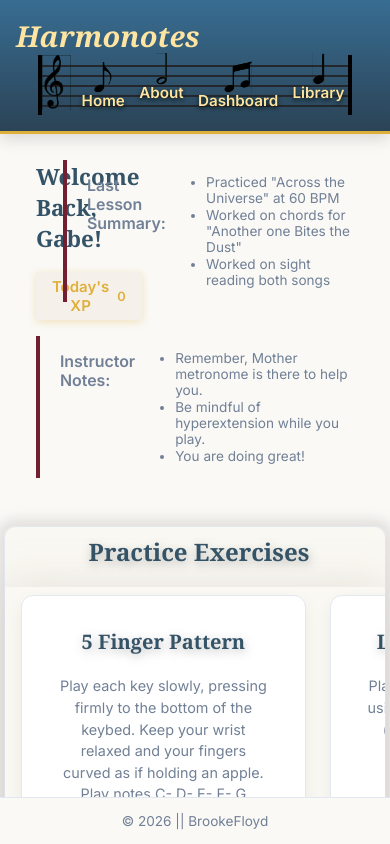
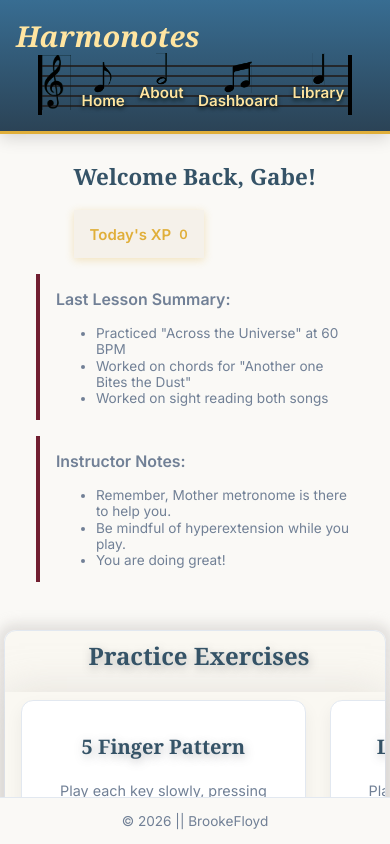
Before and after one commit to BrookeFloyd10/Harmonotes-BrookeF, a React (Vite) app in the folder harmonotes/: page /dashboard in a window 390 px wide. Built offline with nearby package versions, Linux system fonts and the light colour scheme.

Commit message:
added consistent spacing in app.css and fixed flex bahavior on dashboard top to allow responsiveness

```diff
--- a/harmonotes/src/App.css
+++ b/harmonotes/src/App.css
@@ -2,6 +2,7 @@
     font-family: 'Inter', system-ui, -apple-system, BlinkMacSystemFont, 'Segoe UI', Roboto, Oxygen, Ubuntu, Cantarell, 'Open Sans', 'Helvetica Neue', sans-serif;
     box-sizing: border-box;
 }
+
 
 body {
     margin: 0;
@@ -18,6 +19,7 @@ body {
     width: 100%;
 }
 
+
 main {
     flex: 1;
     display: flex;
@@ -25,6 +27,7 @@ main {
     min-height: 0;
     overflow-y: auto;
 }
+
 
 .site-header {
     background: linear-gradient(180deg, #386d92 0%, #2b4356 100%);
@@ -36,6 +39,7 @@ main {
     padding: 1.75rem clamp(1.5rem, 5vw, 5rem);
 }
 
+
 .site-header h1 {
     font-family:Georgia, serif;
     font-style: italic;
@@ -44,12 +48,14 @@ main {
     color: #FFE5A1;
 }
 
+
 .nav-bar {
     display: flex;
     align-items: center;
     justify-content: flex-end;
     position: relative;
 }
+
 
 .nav-bar ul::before {
     content: "";
@@ -67,14 +73,17 @@ main {
         z-index: 1;
 }
 
+
 .nav-bar li {
   position: relative;
   z-index: 2;
 }
 
+
 .nav-bar li:nth-child(even) {
     margin-top: 1px;
 }
+
 
 .nav-bar li:nth-child(odd) {
     margin-top: -15px;
@@ -95,6 +104,7 @@ main {
     margin: 0.5rem;
 }
 
+
 .nav-bar img {
     height: 2.9rem;
     width: auto;
@@ -111,6 +121,7 @@ main {
     width: auto;
 }
 
+
 .nav-bar ul {
     display: flex;
     flex-direction: row;
@@ -126,10 +137,12 @@ main {
     filter:drop-shadow(.5px .5px #012117);
 }
 
+
 .nav-bar a:hover {
     color: #E0AF3A;
     transform: translateY(-4px);
 }
+
 
 .home-page {
     flex: 1;
@@ -141,6 +154,7 @@ main {
     gap: 0.5rem;
 }
 
+
 .home-page img {
     width: min(850px, 100%);
     border-radius: 5px;
@@ -148,7 +162,8 @@ main {
     max-width: 100%;
     min-height: 0;
     height: auto;
- }
+}
+
 
 .home-page p {
     padding-top: 0;
@@ -160,9 +175,9 @@ main {
     font-family: Georgia, serif;
 }
 
+
 .dashboard-top {
     display: flex;
-        flex-wrap: wrap;
     flex-direction: row;
     align-items: center;
     justify-content: space-between;
@@ -173,13 +188,15 @@ main {
     padding: 0 2rem;
 }
 
+
 .dashboard-left {
     display: flex;
     flex-direction: column;
     align-items: flex-start;
-    flex: 1;
+    flex: 1 1 auto;
     min-width: 0;
 }
+
 
 .dashboard-left h2 {
     font-family: Georgia, serif;
@@ -206,14 +223,13 @@ main {
 
 }
 
+
 .lesson-summary,
 .instructor-notes {
-    display: flex;
-    flex-direction: row;
-    flex: 1 1 280px;
+    flex: 1 1 auto;
     min-width: 0;
     max-width: 600px;
-    padding-left: 1.25rem;
+    padding-left: 1rem;
     border-left: 4px solid #711F31;
     color: #718096;
     font-size: 0.85rem;
@@ -233,11 +249,13 @@ main {
     width: 100%;
 }
 
+
 .practice-card:has(input:checked) {
     opacity: 0.9;
     background-color: #efe2bdb8;
     border-color: #E0AF3A;
 }
+
 
 .practice-card input[type="checkbox"] {
     accent-color: #e0ae3a79;
@@ -245,6 +263,7 @@ main {
     height: 1.25rem;
     cursor: pointer;
 }
+
 
 .practice-card {
     justify-content: flex-start;
@@ -261,6 +280,7 @@ main {
     margin-top: 0;
     padding: .5rem 0 0 .5rem;
 }
+
 
 .exercise-list h3 {
     text-shadow: 1px 3px 10px #55565d5d;
@@ -284,6 +304,7 @@ main {
     padding: .5rem;
 }
 
+
 .exercise-list {
     border: .2rem solid #c3bfbd41;
     box-shadow: 0 1px 12px 8px #c3bfbd6c;
@@ -298,6 +319,7 @@ main {
 .exercise-list li {
     flex: 0 0 285px;
 }
+
 
 .practice-log {
     background-color: #e0af3a05;
@@ -346,12 +368,14 @@ main {
     margin-bottom: 2rem;
 }
 
+
 .about-profile {
     display: grid;
     grid-template-columns: minmax(250px, 350px) 1fr;
     align-items: center;
     margin-bottom: 3rem;
 }
+
 
 .about-photo {
     display: flex;
@@ -364,11 +388,13 @@ main {
     margin: 1rem;
 }
 
+
 .about-photo img {
     width: 100%;
     height: 100%;
     padding: 1rem;
 }
+
 
 .about-photo::before {
    content: "";
@@ -376,7 +402,6 @@ main {
    inset: 12px;
    border: 1px solid #E0AF3A;
 }
-
 
 
 .about-bio {
@@ -387,10 +412,12 @@ main {
     color: #4A5568;
 }
 
+
 .about-bio p {
     margin: 0;
     text-indent: 1.25rem;
 }
+
 
 .contact-form {
     max-width: 700px;
@@ -402,22 +429,26 @@ main {
     box-shadow: 0 4px 12px #00000005;
 }
 
+
 .contact-form h2 {
     font-family: Georgia, 'Times New Roman', Times, serif;
     color: #355367;
     margin-bottom: 1.5rem;
 }
 
+
 .form-field {
     margin-bottom: 1rem;
 
 }
+
 
 .form-field label {
     color: #355367;
     font-weight: 600;
     font-size: 0.9rem;
 }
+
 
 input,
 textarea {
@@ -451,6 +482,7 @@ textarea:focus {
     transition: .2s ease;
 }
 
+
 button:not(:disabled):hover {
     background-color: #711F31;
     cursor: pointer;
@@ -459,10 +491,12 @@ button:not(:disabled):hover {
     transform: translateY(-3px);
 }
 
+
 button:not(:disabled):active {
     transform: translateY(-1px);
     box-shadow: 0 4px 6px #0000001a;
 }
+
 
 .success-message {
     display: flex;
@@ -479,10 +513,12 @@ button:not(:disabled):active {
     color:#0e7b26;
 }
 
+
 .success-message p {
     margin: 0;
     font-weight: 500;
 }
+
 
 .dismiss-btn {
    background:#3a9240;
@@ -495,6 +531,7 @@ button:not(:disabled):active {
 
 }
 
+
 #dismiss-btn:hover {
     background: #377e3c;
     cursor: pointer;
@@ -503,15 +540,18 @@ button:not(:disabled):active {
     transform: translateY(-2px);
 }
 
+
 .error-message {
     color: #9d0e0e;
     font-family: system-ui, sans-serif;
     font-style: italic;
 }
 
+
 .library-page {
     padding: clamp(1.5rem, 4vw, 3rem);
 }
+
 
 .library-page h1 {
     font-family: Georgia, serif;
@@ -520,6 +560,7 @@ button:not(:disabled):active {
     color: #355367;
     margin-bottom: 1.5rem;
 }
+
 
 .library-page select {
     background-color: #FFFFFF;
@@ -541,6 +582,7 @@ button:not(:disabled):active {
     padding-left: 1rem;
     margin-top: 0;
 }
+
 
 .songs ul,
 .exercises ul,
@@ -583,11 +625,13 @@ article {
     transition: .2s ease;
 }
 
+
 article:hover {
     transform: translateY(-5px);
     box-shadow: 0 12px 25px #3553670f;
     border-color: #FFE5A1;
 }
+
 
 article h2 {
     font-family: Georgia, serif;
@@ -596,12 +640,14 @@ article h2 {
     margin: 0 0 0.5rem 0;
 }
 
+
 article p {
     color: #718096;
     font-size: 0.9rem;
     line-height: 1.5;
     margin: 0 0.75rem 0;
 }
+
 
 article a {
     display: inline-block;
@@ -610,6 +656,7 @@ article a {
     font-weight: 600;
     font-size: 0.9rem;
 }
+
 
 article a:hover {
     color: #711F31;
@@ -627,9 +674,7 @@ article a:hover {
 
 @media (max-width: 768px) {
 
-/* body {
-    background-color: red !important;
-} */
+
 
 .site-header {
     flex-wrap: wrap;
@@ -637,9 +682,11 @@ article a:hover {
     padding: 1rem;
 }
 
+
 .site-header h1 {
     font-size: 1.8rem;
 }
+
 
 .nav-bar {
     justify-content: center;
@@ -648,37 +695,47 @@ article a:hover {
     max-width: 100%;
 }
 
+
 .nav-bar a {
     margin: 0.25rem;
 }
+
 
 .nav-bar ul {
     gap: 0.4rem;
     padding: 0;
 }
 
+
 .nav-bar img {
     height: 32px;
 }
+
 
 #treble-clef {
     height: 55px;
     margin-top: 0.5rem;
 }
 
+
 .home-page {
     gap: 1rem;
 }
+
 
 .home-page img {
     justify-content: contain;
     margin: auto;
 }
 
+
 .dashboard-left {
     flex-direction: column;
-    align-items: flex-start;
+}
 
+
+.dashboard-top {
+    flex-direction: column;
 }
 
 
@@ -686,9 +743,12 @@ article a:hover {
     flex-direction: column;
 }
 
+
 .exercise-list {
     width: 100%;
 }
+
+
 .exercise-list h2 {
     text-align: center;
 }
@@ -697,6 +757,7 @@ article a:hover {
 .practice-log {
     max-width: 320px;
 }
+
 
 .about-profile {
     grid-template-columns: 1fr;
@@ -707,4 +768,6 @@ article a:hover {
     margin: 1rem auto;
     max-width: 300px;
 }
+
+
 }
```
